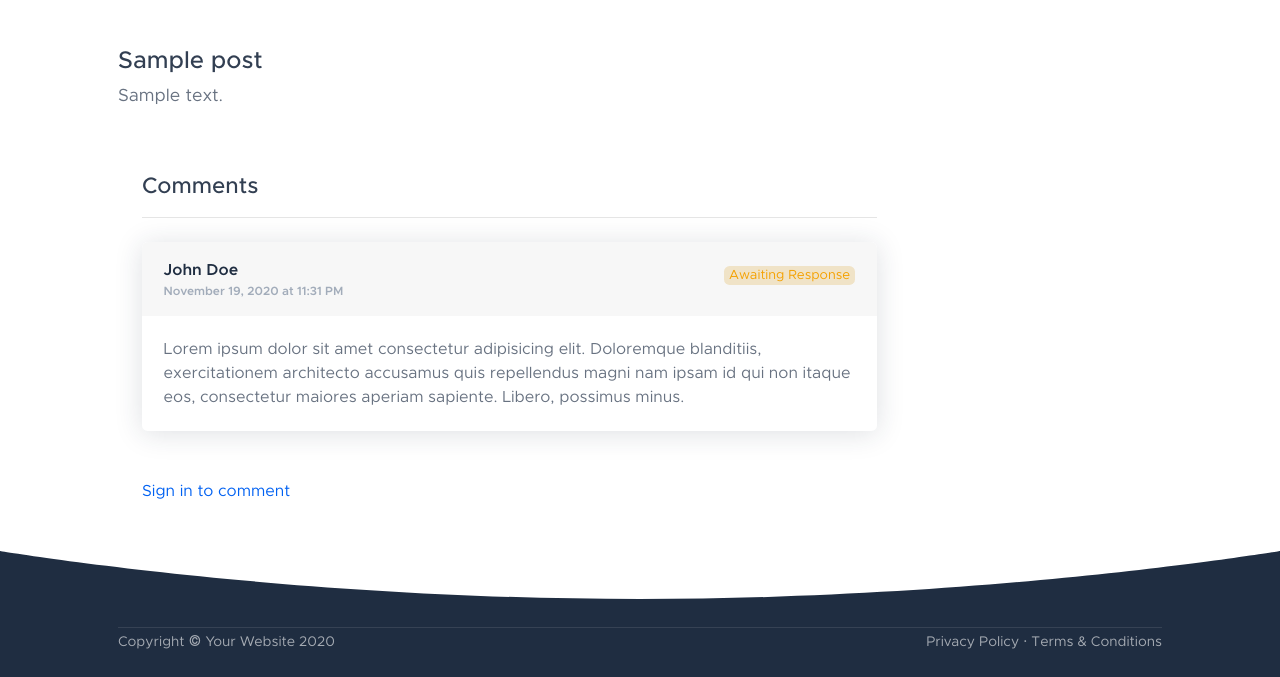
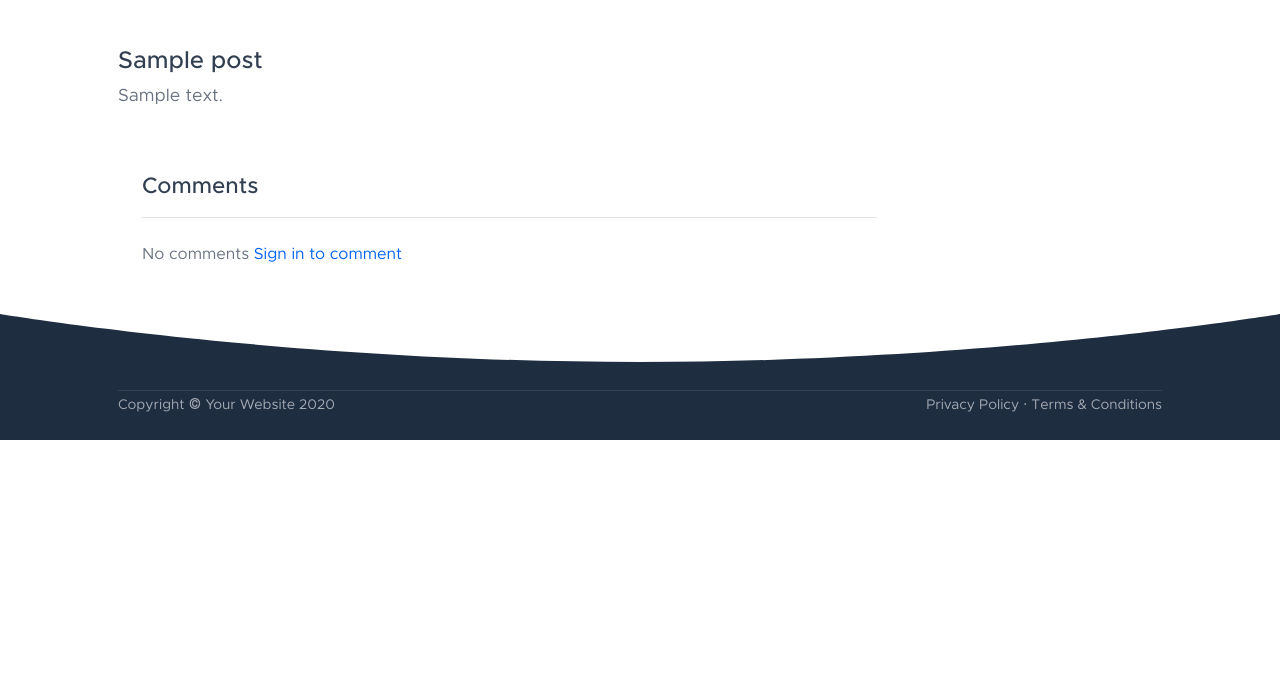
Before and after one commit to vitaliistankov/WebDev-with-PHP-PDO-and-MySQL, a PHP site: page /single.php?post_id=1 in a window 1280 px wide. Shown: the part 605-1282 px from the top of the page. After the commit the page ends 1045 px from the top, so only its background shows below. Run offline with PHP 8.4, Linux system fonts and the light colour scheme; tables that the repository leaves empty or names only in its code hold one stand-in row (values such as "Sample post").

Commit message:
Showing up comments on frontend

```diff
--- a/single.php
+++ b/single.php
@@ -101,18 +101,37 @@
                                     <h2 class="mb-0">Comments</h2>
                                 </div>
                                 <hr class="mb-4" />
+                                 <?php
+                                    $sql = "SELECT * FROM comments WHERE com_status = :status AND com_post_id = :id";
+                                    $stmt = $pdo->prepare($sql);
+                                    $stmt->execute([
+                                        ':status' => 'approved',
+                                        ':id' => $_GET['post_id']
+                                    ]);
+                                    $count = $stmt->rowCount();
+                                    if($count == 0) {
+                                        echo "No comments";
+                                    } else {
+                                        while($comments = $stmt->fetch(PDO::FETCH_ASSOC)) {
+                                            $user_name = $comments['com_user_name'];
+                                            $com_date = $comments['com_date'];
+                                            $com_detail = $comments['com_detail']; ?>
+
                                             <div class="card mb-5">
                                                 <div class="card-header d-flex justify-content-between">
                                                     <div class="mr-2 text-dark">
-                                            John Doe
-                                            <div class="text-xs text-muted">November 19, 2020 at 11:31 PM</div>
+                                                        <?php echo $user_name; ?>
+                                                        <div class="text-xs text-muted"><?php echo $com_date; ?></div>
                                                     </div>
-                                        <div class="h5"><span class="badge badge-warning-soft text-warning font-weight-normal">Awaiting Response</span></div>
-                                    </div>
+
                                                 <div class="card-body">
-                                        Lorem ipsum dolor sit amet consectetur adipisicing elit. Doloremque blanditiis, exercitationem architecto accusamus quis repellendus magni nam ipsam id qui non itaque eos, consectetur maiores aperiam sapiente. Libero, possimus minus.
+                                                    <?php echo $com_detail; ?>
                                                 </div>
                                             </div>
+                                        <?php }
+                                    }
+                                    ?>
+
                                 <?php
                                     if(isset($_COOKIE['_uid_']) || isset($_COOKIE['_uiid_']) || isset($_SESSION['login'])) { ?>
                                         <div class="card">
```
Lines whose indentation alone changed are shown as unchanged.
